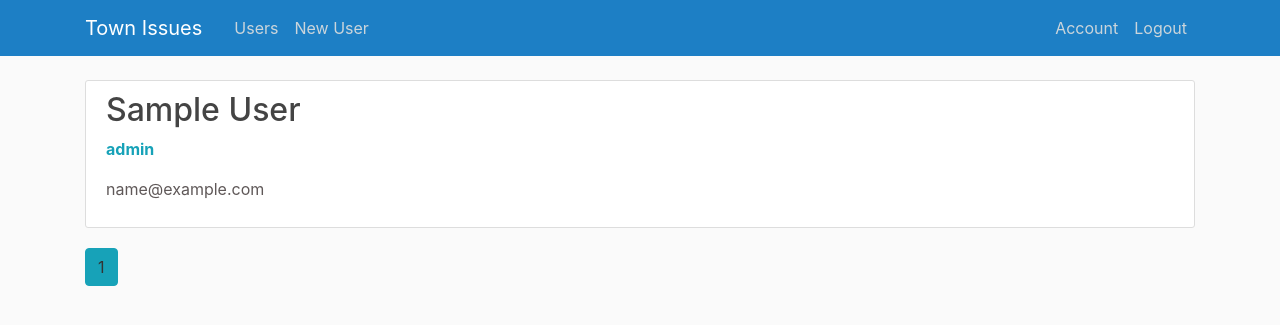
After one commit to xvigo/IIS-project-2022, a Flask app: page /admin/users in a window 1280 px wide. The commit adds this page. Shown: the top 325 px of the page. Run offline with Flask 3, Linux system fonts and the light colour scheme; a user stored in the database is signed in; tables that the repository leaves empty hold one stand-in row (values such as "Sample post"); some libraries are stand-ins or nearby versions.

Commit message:
add admin users and user detail

```diff
--- a/TownIssues/templates/layout.html
+++ b/TownIssues/templates/layout.html
@@ -26,8 +26,19 @@
           </button>
           <div class="collapse navbar-collapse" id="navbarToggle">
             <div class="navbar-nav mr-auto">
-              <a class="nav-item nav-link" href="/">Tickets</a>
-              <a class="nav-item nav-link" href="/tickets/add">New Ticket</a>
+              {% if current_user.is_anonymous %}
+
+              {% elif current_user.role == 'resident' %}
+                <a class="nav-item nav-link" href="/">Tickets</a>
+                <a class="nav-item nav-link" href="/tickets/add">New Ticket</a>
+              {% elif current_user.role == 'manager' %}
+
+              {% elif current_user.role == 'technician' %}
+
+              {% else %}
+                <a class="nav-item nav-link" href="/admin/users">Users</a>
+                <a class="nav-item nav-link" href="/admin/users/add">New User</a>
+              {% endif %}
             </div>
             <!-- Navbar Right Side -->
             <div class="navbar-nav">
--- a/TownIssues/templates/tickets.html
+++ b/TownIssues/templates/tickets_list.html
@@ -14,7 +14,7 @@
         {% if tickets.page == page_num %}
           <a class="btn btn-info mb-4">{{page_num}}</a>
         {% else %}
-          <a class="btn btn-outline-info mb-4" href="{{ url_for('main.home', page=page_num)}}">{{page_num}}</a>
+          <a class="btn btn-outline-info mb-4" href="{{ url_for('tickets.tickets_list', page=page_num)}}">{{page_num}}</a>
         {% endif %}
       {% else %}
         <span class="align-top">...</span>
--- /dev/null
+++ b/TownIssues/templates/users_list.html
@@ -0,0 +1,24 @@
+{% extends "layout.html" %}
+{% block content %}
+    {% for user in users.items %}
+        <article class="media content-section">
+          <div class="media-body">
+            <h2><a class="article-title" href="{{ url_for('users.user_detail', user_id=user.id) }}">{{ user.name }} {{ user.surname }}</a></h2>
+            <p class="text-info font-weight-bold">{{user.role}}</p>
+            <p class="author-title">{{user.email}}</p>
+          </div>
+        </article>
+    {% endfor %}
+    {% for page_num in users.iter_pages(left_edge=1, right_edge=1, left_current=2, right_current=2) %}
+      {% if page_num %}
+        {% if users.page == page_num %}
+          <a class="btn btn-info mb-4">{{page_num}}</a>
+        {% else %}
+          <a class="btn btn-outline-info mb-4" href="{{ url_for('users.users_list', page=page_num)}}">{{page_num}}</a>
+        {% endif %}
+      {% else %}
+        <span class="align-top">...</span>
+        {% endif %}
+    {% endfor %}
+
+{% endblock content %}
--- a/TownIssues/users/routes.py
+++ b/TownIssues/users/routes.py
@@ -83,4 +83,64 @@ def account():
 def delete_account():
     db.session.delete(current_user)
     db.session.commit()
-    return redirect(url_for('user.login'))
+    return redirect(url_for('users.login'))
+
+
+# Detail of ticket
+@users.route("/admin/user/<int:user_id>",  methods=['GET', 'POST'])
+@login_required
+def user_detail(user_id):
+    user =  User.query.get_or_404(user_id)
+    password_form = ChangePasswordForm()
+    profile_form = UpdateAccountForm()
+
+    if request.method == 'GET':
+        profile_form.name.data = user.name
+        profile_form.surname.data = user.surname
+        profile_form.email.data = user.email
+
+    elif profile_form.validate_on_submit():
+        user.name = profile_form.name.data
+        user.surname = profile_form.surname.data
+        user.email = profile_form.email.data
+        db.session.commit()
+        flash('Profile info updated succesfully.', 'success')
+        return redirect(url_for('users.account'))
+
+    elif password_form.validate_on_submit():
+        if bcrypt.check_password_hash(user.password, password_form.current_password.data):
+            hashed_pwd = bcrypt.generate_password_hash(password_form.new_password.data).decode('utf-8')
+            user.password = hashed_pwd
+            db.session.commit()
+            flash('Password changed succesfully.', 'success')
+            return redirect(url_for('users.account'))
+
+        else:
+            flash("Couldn't change password, current password is incorrect.", 'danger')
+
+    return render_template('account.html', title='Account', password_form=password_form, profile_form=profile_form)
+
+
+# Detail of ticket
+@users.route("/admin/users")
+@login_required
+def users_list():
+    page = request.args.get('page', 1, type=int)
+    users = User.query.order_by(User.id.desc()).paginate(page=page, per_page=10)
+    return render_template('users_list.html', users=users)
+
+# Register
+@users.route("/admin/users/add", methods=['GET', 'POST'])
+def add_user():
+
+    form = RegistrationForm()
+    if form.validate_on_submit():
+        # Add new user to DB
+        hashed_pwd = bcrypt.generate_password_hash(form.password.data).decode('utf-8')
+        user = User(name=form.name.data, surname=form.surname.data, email=form.email.data, password=hashed_pwd, role='resident', resident=Resident())
+        db.session.add(user)
+        db.session.commit()
+        flash('Your account has been created! You are now able to log in', 'success')
+        return redirect(url_for('users.login'))
+
+    return render_template('register.html', title='Add new user', form=form)
```
Also changed, not shown: TownIssues/main/routes.py (+13 -6 lines), TownIssues/tickets/routes.py (+11 -3 lines).
